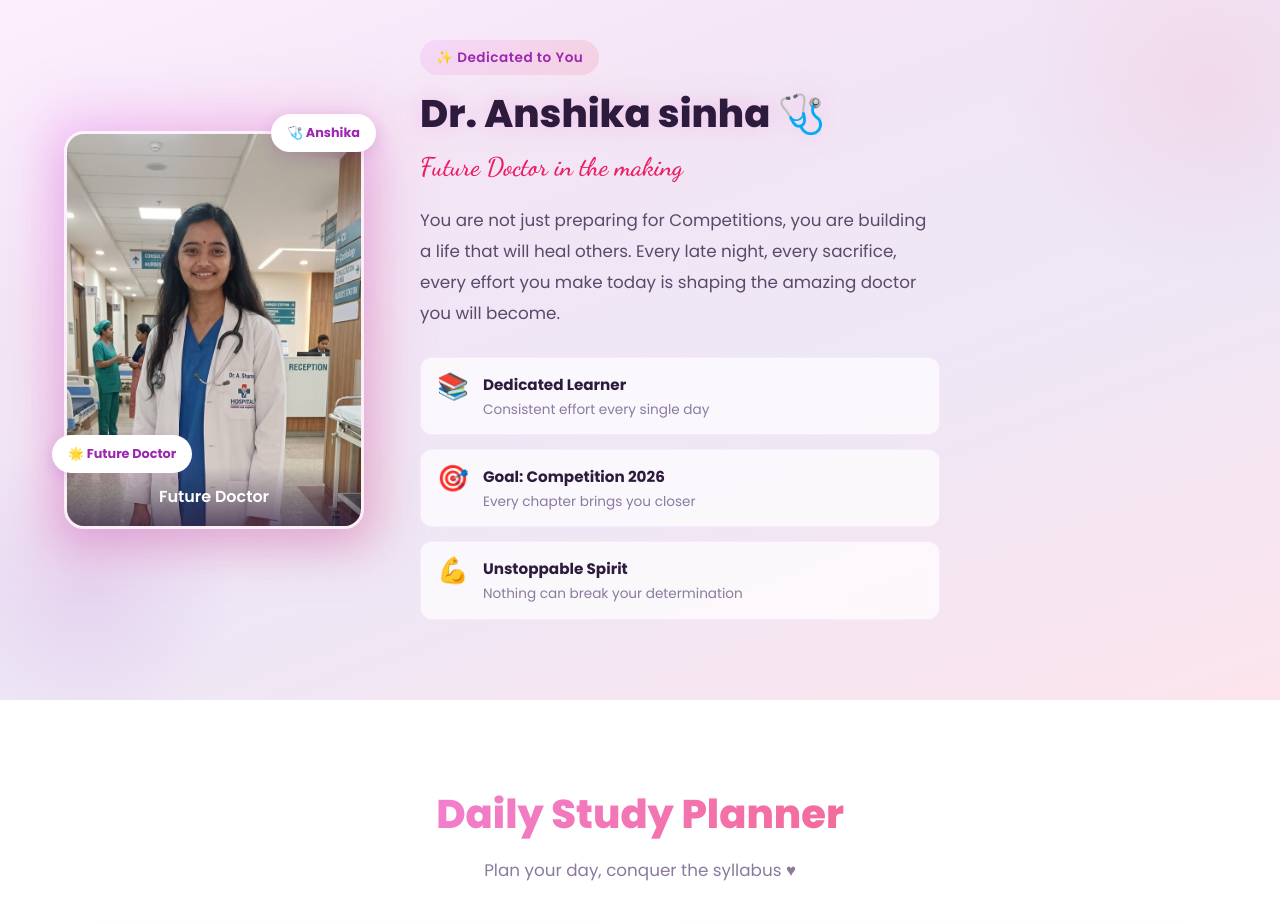
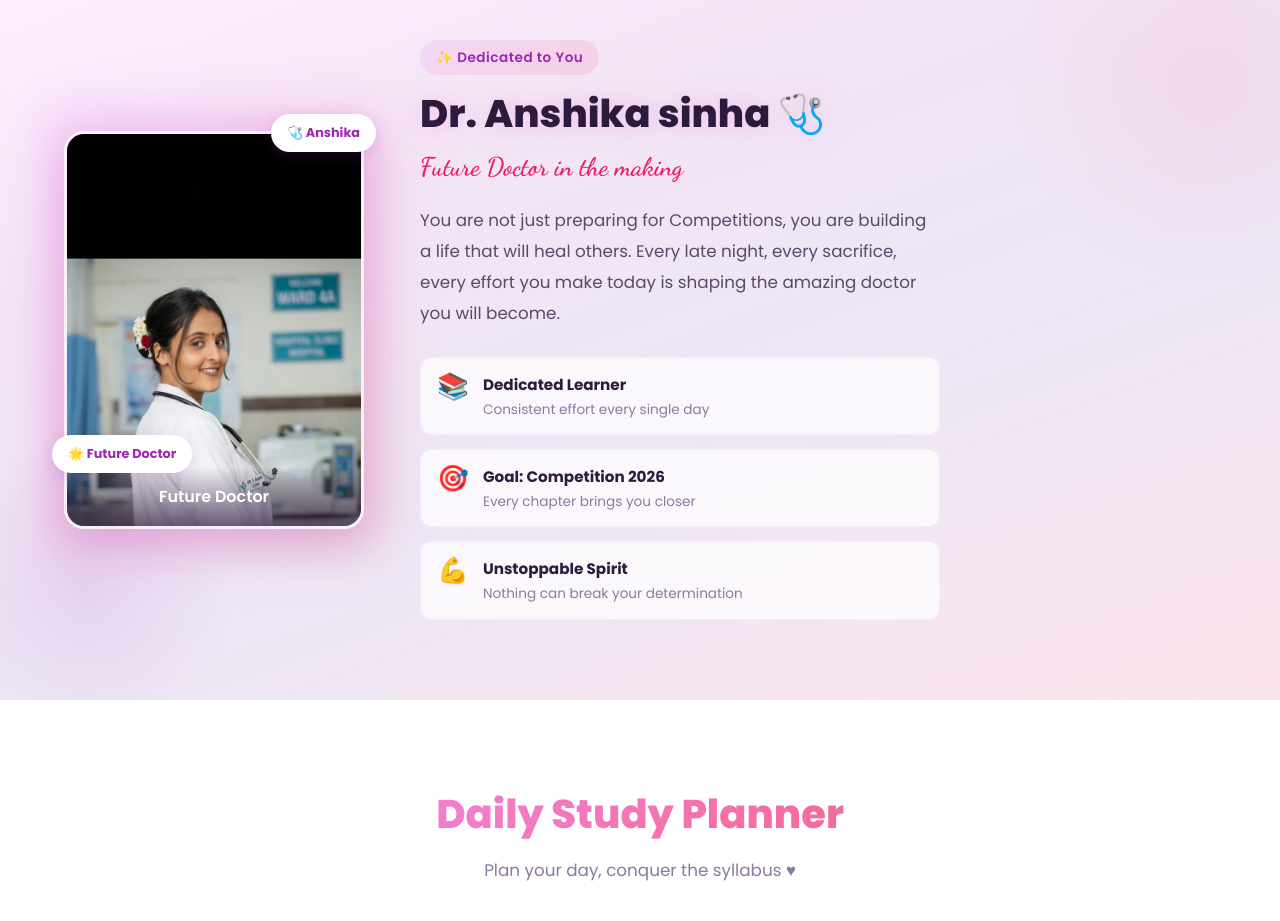
Before and after one commit to lucky9506133607/neet-prep, a plain HTML site: page index.html in a window 1280 px wide. Shown: the part 840-1761 px from the top of the page. Drawn offline with Linux system fonts and the light colour scheme.

Commit message:
Update image

```diff
--- a/index.html
+++ b/index.html
@@ -91,7 +91,7 @@
           <div class="about-image-glow"></div>
           <div class="about-image-box">
             <img
-              src="WhatsApp Image 2026-03-29 at 11.25.26 PM.jpeg"
+              src="WhatsApp Image 2026-05-04 at 8.12.06 PM.jpeg"
               alt="Dr. Anshika Sinha - Future Doctor"
               class="about-image"
               loading="lazy"
```
Also changed, not shown: WhatsApp Image 2026-05-04 at 8.12.06 PM.jpeg (added).
